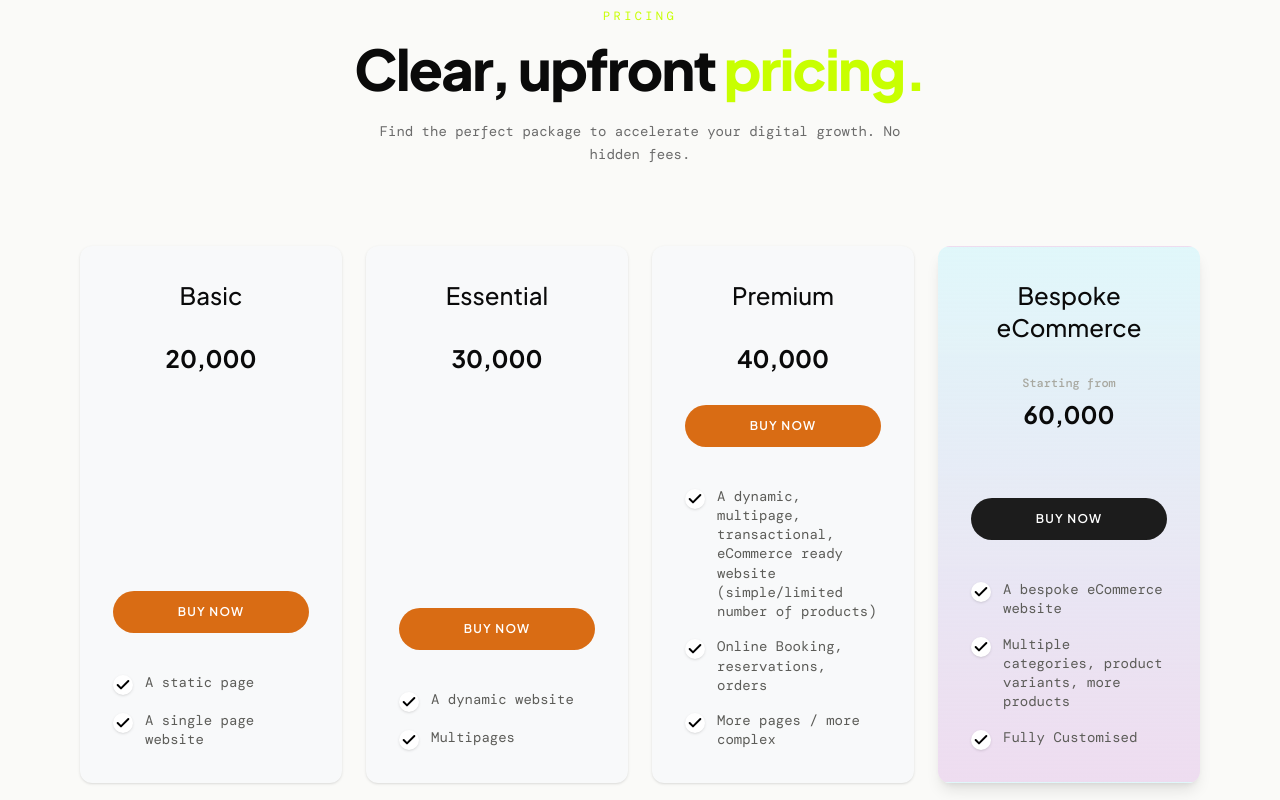
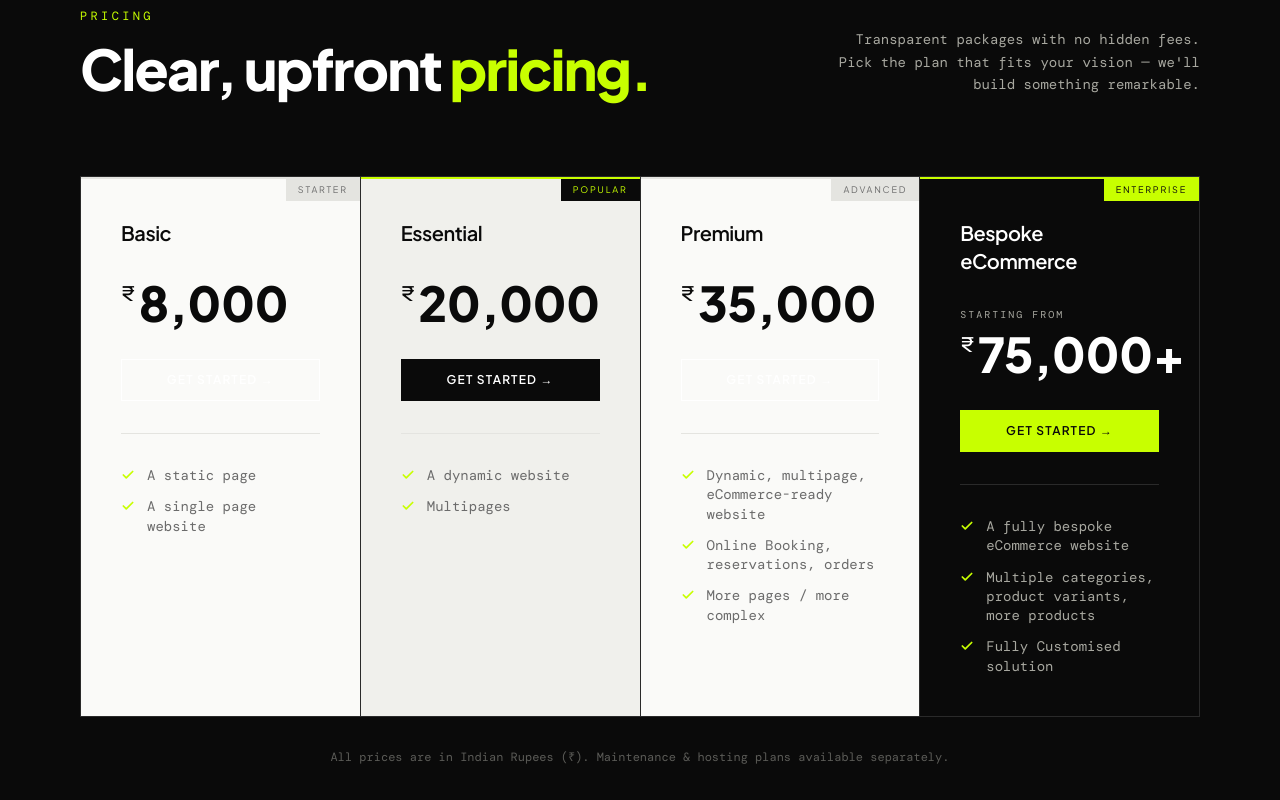
Before and after one commit to Functionalloop/FunctionalEnterprises, a Next.js app: page / in a window 1280 px wide. Shown: the part 1480-2280 px from the top of the page. Built offline with nearby package versions, Linux system fonts and the light colour scheme; no server answers; the database is empty; a web font is replaced by a local one.

Commit message:
pricing ui sync

```diff
--- a/components/sections/Pricing.tsx
+++ b/components/sections/Pricing.tsx
@@ -27,14 +27,15 @@
 const CheckIcon = () => (
   <svg
     xmlns="http://www.w3.org/2000/svg"
-    width="16"
-    height="16"
+    width="14"
+    height="14"
     viewBox="0 0 24 24"
     fill="none"
     stroke="currentColor"
     strokeWidth="3"
     strokeLinecap="round"
     strokeLinejoin="round"
+    aria-hidden="true"
   >
     <path d="M20 6 9 17l-5-5" />
   </svg>
@@ -44,113 +45,214 @@
 const tiers = [
   {
     name: "Basic",
-    price: "20,000",
+    price: "8,000",
+    tag: "Starter",
     features: ["A static page", "A single page website"],
+    highlight: false,
+    featured: false,
   },
   {
     name: "Essential",
-    price: "30,000",
+    price: "20,000",
+    tag: "Popular",
     features: ["A dynamic website", "Multipages"],
+    highlight: false,
+    featured: true,
   },
   {
     name: "Premium",
-    price: "40,000",
+    price: "35,000",
+    tag: "Advanced",
     features: [
-      "A dynamic, multipage, transactional, eCommerce ready website (simple/limited number of products)",
+      "Dynamic, multipage, eCommerce-ready website",
       "Online Booking, reservations, orders",
       "More pages / more complex",
     ],
+    highlight: false,
+    featured: false,
   },
   {
     name: "Bespoke eCommerce",
-    price: "60,000",
+    price: "75,000+",
+    tag: "Enterprise",
     prefix: "Starting from",
     features: [
-      "A bespoke eCommerce website",
+      "A fully bespoke eCommerce website",
       "Multiple categories, product variants, more products",
-      "Fully Customised",
+      "Fully Customised solution",
     ],
     highlight: true,
+    featured: false,
   },
 ];
 
+// ── Pricing Card ──────────────────────────────────────────────────────────────
+function PricingCard({ tier, index }: { tier: (typeof tiers)[number]; index: number }) {
+  return (
+    <motion.div
+      custom={index}
+      variants={cardVariants}
+      initial="hidden"
+      whileInView="visible"
+      viewport={{ once: true, margin: "-80px" }}
+      className={cn(
+        "group relative flex flex-col",
+        "border-t-2 transition-colors duration-300",
+        tier.highlight
+          ? "bg-foreground-dark border-t-accent"
+          : tier.featured
+          ? "bg-surface-light border-t-accent"
+          : "bg-background border-t-border-light hover:border-t-accent"
+      )}
+    >
+      {/* Tag badge */}
+      <div
+        className={cn(
+          "absolute top-0 right-0 font-display text-[9px] tracking-[0.2em] uppercase px-3 py-1",
+          tier.highlight
+            ? "bg-accent text-foreground-dark"
+            : tier.featured
+            ? "bg-foreground-dark text-accent"
+            : "bg-border-light text-muted-light"
+        )}
+      >
+        {tier.tag}
+      </div>
+
+      <div className="flex flex-col flex-1 p-8 lg:p-10 gap-8">
+        {/* Title */}
+        <h3
+          className={cn(
+            "font-display font-semibold text-xl tracking-tight",
+            tier.highlight ? "text-white" : "text-foreground-dark"
+          )}
+        >
+          {tier.name}
+        </h3>
+
+        {/* Price */}
+        <div>
+          {tier.prefix && (
+            <p
+              className={cn(
+                "font-body text-[10px] tracking-[0.2em] uppercase mb-2",
+                tier.highlight ? "text-muted-dark" : "text-muted-light"
+              )}
+            >
+              {tier.prefix}
+            </p>
+          )}
+          <div
+            className={cn(
+              "flex items-start gap-1",
+              tier.highlight ? "text-white" : "text-foreground-dark"
+            )}
+          >
+            <span className="font-display text-xl font-medium leading-none mt-1">₹</span>
+            <span
+              className="font-display font-extrabold leading-none"
+              style={{ fontSize: "clamp(2rem, 4vw, 3rem)" }}
+            >
+              {tier.price}
+            </span>
+          </div>
+        </div>
+
+        {/* CTA */}
+        <Button
+          href="/contact"
+          variant={tier.highlight ? "primary" : "secondary"}
+          size="default"
+          className={cn(
+            "w-full",
+            !tier.highlight &&
+              tier.featured &&
+              "bg-foreground-dark text-white border-foreground-dark hover:bg-transparent hover:text-foreground-dark"
+          )}
+          id={`pricing-cta-${tier.name.toLowerCase().replace(/\s+/g, "-")}`}
+        >
+          Get started →
+        </Button>
+
+        {/* Divider */}
+        <div
+          className={cn(
+            "h-px w-full",
+            tier.highlight ? "bg-border-dark" : "bg-border-light"
+          )}
+        />
+
+        {/* Features */}
+        <ul className="flex flex-col gap-3">
+          {tier.features.map((feature, idx) => (
+            <li key={idx} className="flex items-start gap-3">
+              <span
+                className={cn(
+                  "mt-0.5 shrink-0",
+                  tier.highlight ? "text-accent" : "text-accent"
+                )}
+              >
+                <CheckIcon />
+              </span>
+              <span
+                className={cn(
+                  "font-body text-sm leading-snug",
+                  tier.highlight ? "text-muted-dark" : "text-muted-light"
+                )}
+              >
+                {feature}
+              </span>
+            </li>
+          ))}
+        </ul>
+      </div>
+    </motion.div>
+  );
+}
+
+// ── Section ───────────────────────────────────────────────────────────────────
 export default function Pricing() {
   return (
-    <SectionWrapper theme="light" id="pricing" aria-label="Pricing plans">
+    <SectionWrapper theme="dark" id="pricing" aria-label="Pricing plans">
       {/* ── Header ─────────────────────────────────────────────────────── */}
       <motion.div
         variants={headerVariants}
         initial="hidden"
         whileInView="visible"
         viewport={{ once: true, margin: "-80px" }}
-        className="mb-16 md:mb-20 text-center flex flex-col items-center"
+        className="mb-16 md:mb-20 flex flex-col md:flex-row md:items-end md:justify-between gap-6"
       >
+        <div>
           <p className="font-body text-accent text-xs tracking-[0.28em] uppercase mb-4">
             Pricing
           </p>
-        <Heading level="h2" size="h2" className="text-foreground-dark">
+          <Heading level="h2" size="h2" className="text-white">
             Clear, upfront <span className="text-accent">pricing.</span>
           </Heading>
-        <p className="font-body text-sm text-muted-light leading-relaxed max-w-xl mt-6">
-          Find the perfect package to accelerate your digital growth. No hidden fees.
+        </div>
+        <p className="font-body text-sm text-muted-dark leading-relaxed max-w-sm md:text-right">
+          Transparent packages with no hidden fees. Pick the plan that fits your
+          vision — we&apos;ll build something remarkable.
         </p>
       </motion.div>
 
-      {/* ── Pricing Grid ──────────────────────────────────────────────────── */}
-      <div className="grid md:grid-cols-2 lg:grid-cols-4 gap-6 items-stretch max-w-7xl mx-auto">
+      {/* ── Grid ────────────────────────────────────────────────────────── */}
+      <div className="grid md:grid-cols-2 lg:grid-cols-4 gap-px bg-border-dark border border-border-dark">
         {tiers.map((tier, i) => (
-          <motion.div
-            key={tier.name}
-            custom={i}
-            variants={cardVariants}
-            initial="hidden"
-            whileInView="visible"
-            viewport={{ once: true, margin: "-80px" }}
-            className={cn(
-              "flex flex-col p-8 rounded-xl",
-              tier.highlight
-                ? "bg-gradient-to-b from-[#e0f7fa] to-[#e1bee7]/50 shadow-lg border border-transparent"
-                : "bg-[#f8f9fa] shadow-sm border border-transparent"
-            )}
-          >
-            <h3 className={cn("text-center font-display font-medium text-2xl mb-8", tier.highlight ? "text-foreground-dark" : "text-foreground-dark")}>
-              {tier.name}
-            </h3>
-
-            <div className="text-center mb-8 flex-1">
-              {tier.prefix && (
-                <p className="font-body text-xs text-muted-dark mb-2 font-medium">{tier.prefix}</p>
-              )}
-              <div className="flex items-center justify-center text-foreground-dark">
-                <span className="font-display text-2xl font-bold leading-tight">{tier.price}</span>
-              </div>
+          <PricingCard key={tier.name} tier={tier} index={i} />
+        ))}
       </div>
 
-            <Button
-              href="/contact"
-              variant={tier.highlight ? "primary" : "secondary"}
-              className={cn(
-                "w-full mb-10 rounded-full", // The image has rounded full buttons
-                !tier.highlight && "bg-[#d96c14] hover:bg-[#b55810] text-white border-transparent hover:border-transparent",
-                tier.highlight && "bg-[#1c1c1c] hover:bg-black text-white border-transparent hover:border-transparent"
-              )}
+      {/* ── Footer note ─────────────────────────────────────────────────── */}
+      <motion.p
+        initial={{ opacity: 0 }}
+        whileInView={{ opacity: 1 }}
+        viewport={{ once: true }}
+        transition={{ delay: 0.6, duration: 0.6 }}
+        className="mt-8 text-center font-body text-xs text-muted-darker"
       >
-              Buy Now
-            </Button>
-
-            <ul className="flex flex-col gap-4 text-sm font-body text-muted-darker">
-              {tier.features.map((feature, idx) => (
-                <li key={idx} className="flex items-start gap-3">
-                  <div className="mt-0.5 text-black bg-white rounded-full p-[2px] shadow-sm shrink-0">
-                    <CheckIcon />
-                  </div>
-                  <span className="leading-snug">{feature}</span>
-                </li>
-              ))}
-            </ul>
-          </motion.div>
-        ))}
-      </div>
+        All prices are in Indian Rupees (₹). Maintenance & hosting plans available separately.
+      </motion.p>
     </SectionWrapper>
   );
 }
```
Lines whose indentation alone changed are shown as unchanged.
